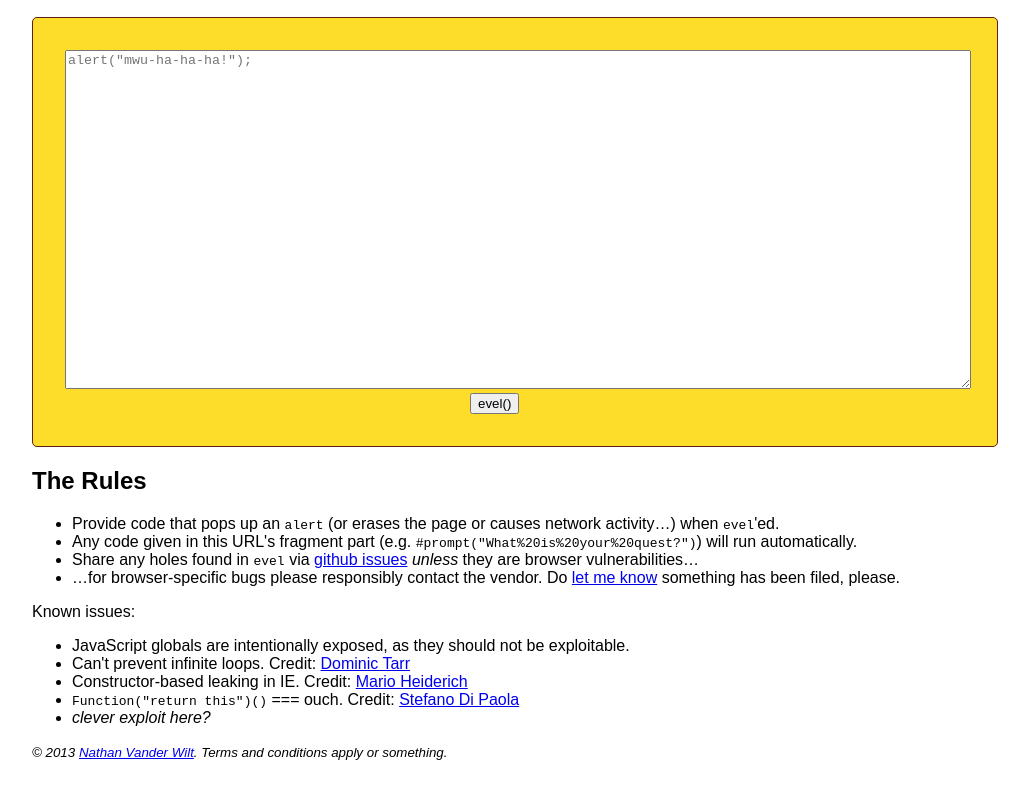
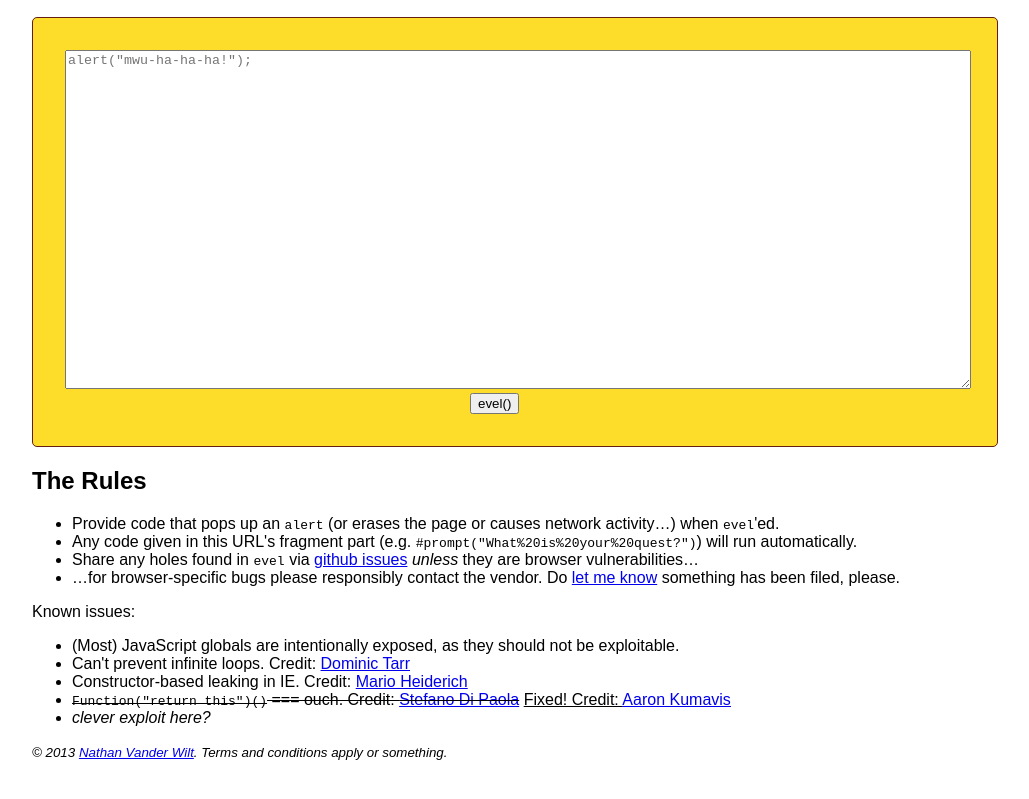
Before and after one commit to natevw/evel, a plain HTML site: page challenge.html in a window 1280 px wide. Shown: the part 400-1199 px from the top of the page, without its empty margins (8-1037 px from the left). Drawn offline with Linux system fonts and the light colour scheme.

Commit message:
Update challenge page issues list in light of @kumavis's fix

```diff
--- a/challenge.html
+++ b/challenge.html
@@ -57,10 +57,13 @@
 Known issues:
 
 <ul>
-    <li>JavaScript globals are intentionally exposed, as they should not be exploitable.
+    <li>(Most) JavaScript globals are intentionally exposed, as they should not be exploitable.
     <li>Can't prevent infinite loops. Credit: <a href="http://dominictarr.com/">Dominic Tarr</a>
-    <li>Constructor-based leaking in IE. Credit: <a href="https://github.com/natevw/evel/issues/10">Mario Heiderich</a>
-    <li><code>Function("return this")()</code> === ouch. Credit: <a href="https://twitter.com/wisecwisec/status/357861675782770689">Stefano Di Paola</a>
+    <li><del></del>Constructor-based leaking in IE. Credit: <a href="https://github.com/natevw/evel/issues/10">Mario Heiderich</del></a>
+    <li>
+        <del><code>Function("return this")()</code> === ouch. Credit: <a href="https://twitter.com/wisecwisec/status/357861675782770689">Stefano Di Paola</a></del>
+        <ins>Fixed! Credit: <a href="https://github.com/natevw/evel/pull/15">Aaron Kumavis</a></ins>
+    </li>
     <li style="font-style: italic">clever exploit here?
 </ul>
 
```
